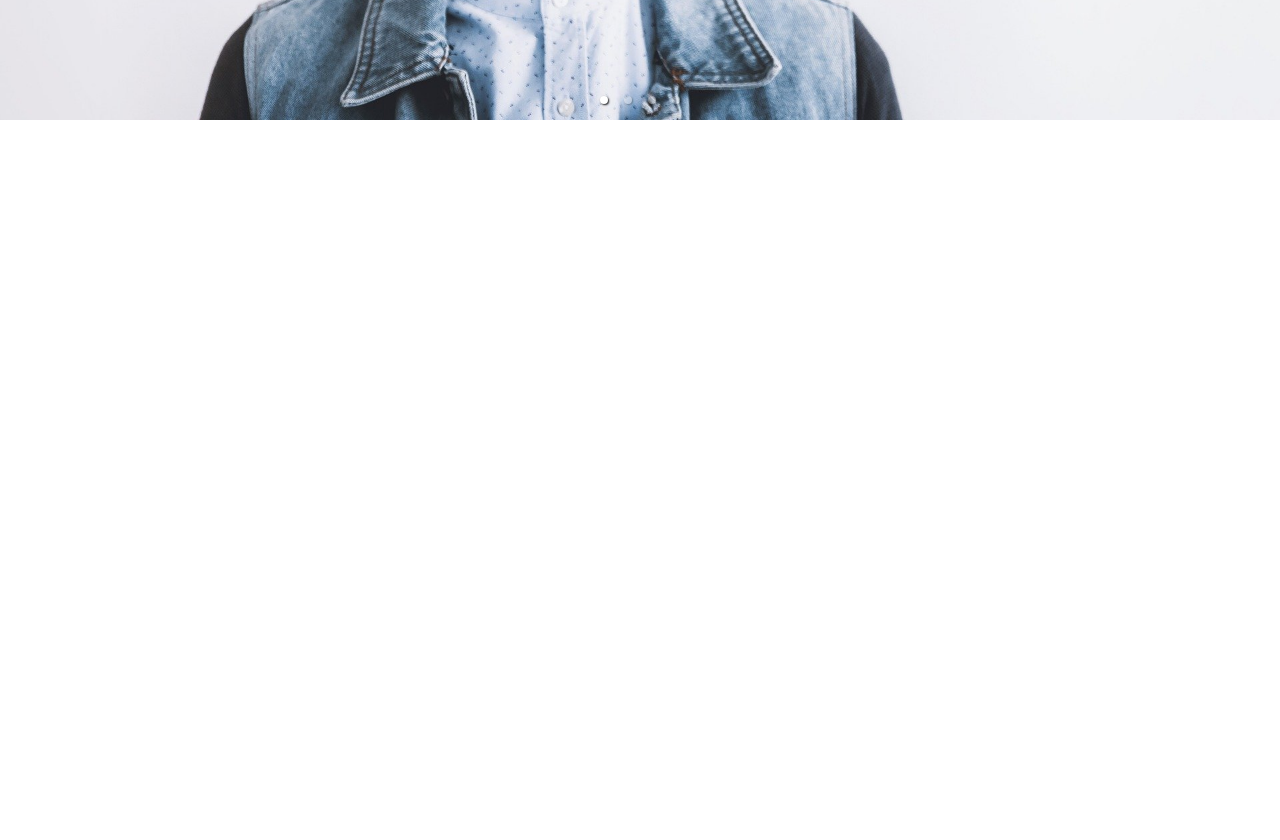
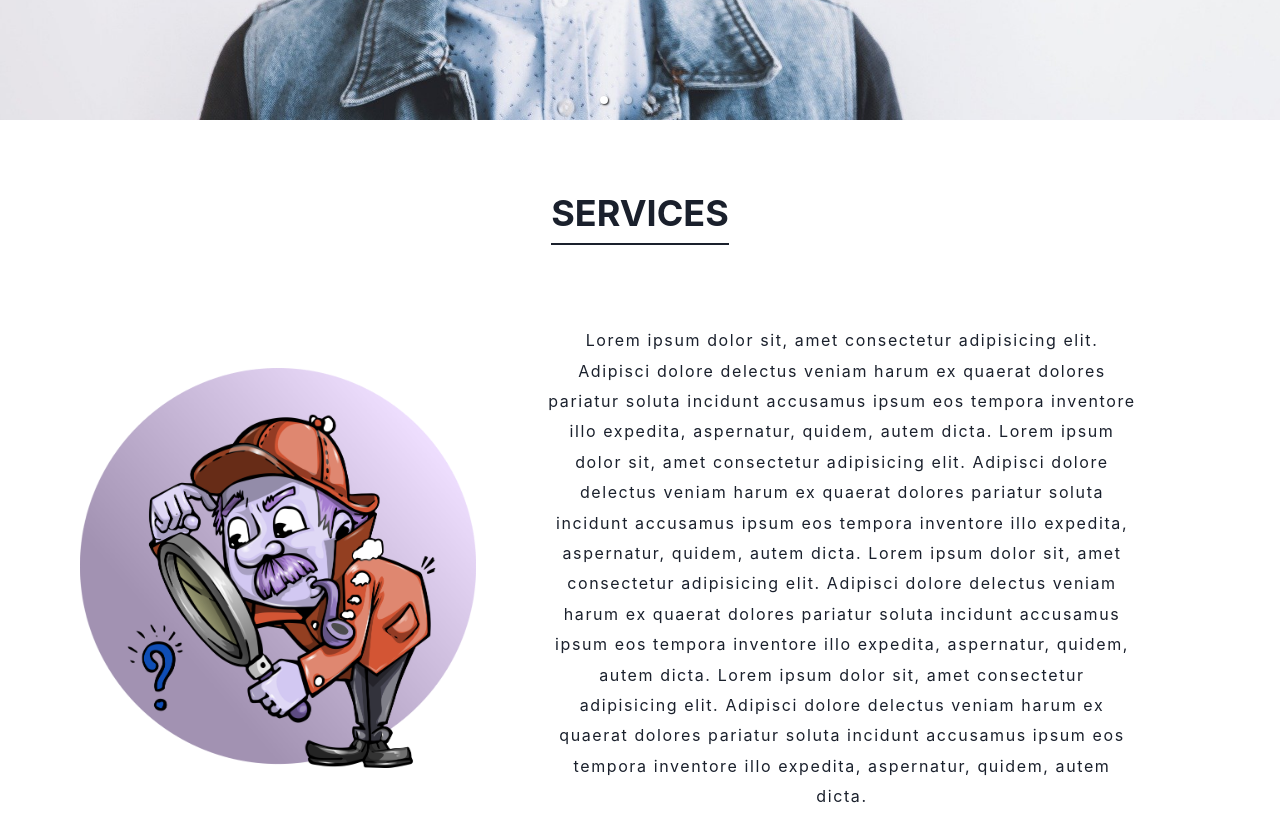
Before and after one commit to YahyaFTW/react_video_app, a React (Create React App) app: page / in a window 1280 px wide. Shown: the part 680-1520 px from the top of the page. Built offline with nearby package versions, Linux system fonts and the light colour scheme.

Commit message:
Services part completed, footer remaining

```diff
--- a/src/ColorModeSwitcher.jsx
+++ b/src/ColorModeSwitcher.jsx
@@ -15,6 +15,8 @@ import { FaMoon, FaSun } from 'react-icons/fa';
       top={'4'}
       right={'4'}
       zIndex={'overlay'}
+      // border={"2px"}
+      bgColor={'purple'}
       icon={<SwitchIcon />}
       {...props}
     />
--- a/src/components/Home.jsx
+++ b/src/components/Home.jsx
@@ -1,57 +1,110 @@
-import React from 'react'
-import { Box, Image, Heading ,Container} from '@chakra-ui/react'
-import { Carousel, } from 'react-responsive-carousel'
-import "react-responsive-carousel/lib/styles/carousel.min.css"
-import img1 from '../assets/1.jpg'
-import img2 from '../assets/2.jpg'
-import img3 from '../assets/3.jpg'
-import img4 from '../assets/4.jpg'
-import img5 from '../assets/5.png'
+import React from 'react';
+import { Box, Image, Heading, Container, Stack, Text } from '@chakra-ui/react';
+import { Carousel } from 'react-responsive-carousel';
+import 'react-responsive-carousel/lib/styles/carousel.min.css';
+import img1 from '../assets/1.jpg';
+import img2 from '../assets/2.jpg';
+import img3 from '../assets/3.jpg';
+import img4 from '../assets/4.jpg';
+import img5 from '../assets/5.png';
 
 const headingOptions = {
-    pos: "absolute",
-    left: "50%" ,
-    top:"50%",
-    textTransform:"upperCase",
-    transform:"translate(-50%,-50%)",
-    p:"4",
-    size:"4xl"
-}
+  pos: 'absolute',
+  left: '50%',
+  top: '50%',
+  textTransform: 'upperCase',
+  transform: 'translate(-50%,-50%)',
+  p: '4',
+  size: '4xl',
+};
 const Home = () => {
   return (
     <>
       <Box>
-
         <MyCarousel />
 
-                <Container minH={'100vh'} maxW={'container.xl'} p='16'>
+        <Container minH={'100vh'} maxW={'container.xl'} p="16">
+          <Heading
+            textTransform={'uppercase'}
+            py={'2'}
+            w={'fit-content'}
+            borderBottom={'2px solid'}
+            m={'auto'}
+          >
+            Services
+          </Heading>
 
+          <Stack
+            h={'full'}
+            p={'4'}
+            alignItems={'center'}
+            direction={['column', 'row']}
+          >
+            <Image
+              src={img5}
+              h={['40', '400']}
+              filter={'hue-rotate(-130deg)'}
+            />
+
+            <Text letterSpacing={'widest'} lineHeight={'190%'} p={['4','16']} textAlign={'center'}>
+              Lorem ipsum dolor sit, amet consectetur adipisicing elit. Adipisci
+              dolore delectus veniam harum ex quaerat dolores pariatur soluta
+              incidunt accusamus ipsum eos tempora inventore illo expedita,
+              aspernatur, quidem, autem dicta. Lorem ipsum dolor sit, amet
+              consectetur adipisicing elit. Adipisci dolore delectus veniam
+              harum ex quaerat dolores pariatur soluta incidunt accusamus ipsum
+              eos tempora inventore illo expedita, aspernatur, quidem, autem
+              dicta. Lorem ipsum dolor sit, amet consectetur adipisicing elit.
+              Adipisci dolore delectus veniam harum ex quaerat dolores pariatur
+              soluta incidunt accusamus ipsum eos tempora inventore illo
+              expedita, aspernatur, quidem, autem dicta. Lorem ipsum dolor sit,
+              amet consectetur adipisicing elit. Adipisci dolore delectus veniam
+              harum ex quaerat dolores pariatur soluta incidunt accusamus ipsum
+              eos tempora inventore illo expedita, aspernatur, quidem, autem
+              dicta.
+            </Text>
+          </Stack>
         </Container>
       </Box>
     </>
-    )
-}
+  );
+};
 const MyCarousel = () => (
-    <Carousel autoPlay infiniteLoop interval={1000} showStatus={false} showArrows={false} showThumbs={false}>
-        <Box h={'100vh'} w={'full'} >
+  <Carousel
+    autoPlay
+    infiniteLoop
+    interval={1000}
+    showStatus={false}
+    showArrows={false}
+    showThumbs={false}
+  >
+    <Box h={'100vh'} w={'full'}>
       <Image src={img1} />
-            <Heading bgColor={"blackAlpha.700"} color={"white"} {...headingOptions} >Experience the future</Heading>
+      <Heading bgColor={'blackAlpha.700'} color={'white'} {...headingOptions}>
+        Experience the future
+      </Heading>
     </Box>
 
     <Box h={'100vh'} w={'full'}>
       <Image src={img2} />
-            <Heading bgColor={"whiteAlpha.700"} color={"black"} {...headingOptions}>Future is Gaming</Heading>
+      <Heading bgColor={'whiteAlpha.700'} color={'black'} {...headingOptions}>
+        Future is Gaming
+      </Heading>
     </Box>
 
     <Box h={'100vh'} w={'full'}>
       <Image src={img3} />
-            <Heading bgColor={"whiteAlpha.600"} color={"black"} {...headingOptions}>Gaming is Cool</Heading>
+      <Heading bgColor={'whiteAlpha.600'} color={'black'} {...headingOptions}>
+        Gaming is Cool
+      </Heading>
     </Box>
 
     <Box h={'100vh'} w={'full'}>
       <Image src={img4} />
-            <Heading bgColor={"whiteAlpha.600"} color={"black"} {...headingOptions}>Cool is Night</Heading>
+      <Heading bgColor={'whiteAlpha.600'} color={'black'} {...headingOptions}>
+        Cool is Night
+      </Heading>
     </Box>
   </Carousel>
 );
-export default Home
+export default Home;
```
Lines whose indentation alone changed are shown as unchanged.
